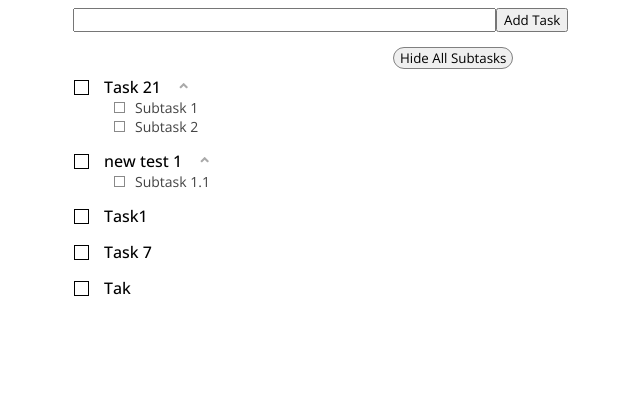
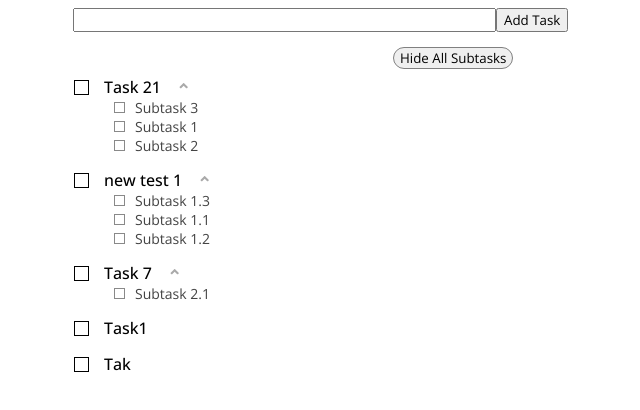
Before and after one commit to DanielPawlowicz/ToDoV2, a React (Vite) app in the folder ToDoV2/: page / in a window 1280 px wide. Both pictures are taken after a click on the button "Show All Subtasks". Shown: the top 410 px of the page, without its empty margins (317-957 px from the left). Built offline with nearby package versions, Linux system fonts and the light colour scheme; data requests are answered from the project's data file; a web font is replaced by a local one.

Commit message:
Working changing subtasks order with dnd - but without state change for now

```diff
--- a/ToDoV2/src/assets/tasks.json
+++ b/ToDoV2/src/assets/tasks.json
@@ -4,7 +4,7 @@
       "id": "28a92069-05f3-4c9b-bb83-6dd5893db996",
       "title": "Task1",
       "isChecked": false,
-      "order": 3
+      "order": 4
     },
     {
       "id": "d9797f44-1b1d-430e-b347-361c5e9f0f91",
@@ -16,7 +16,7 @@
       "id": "38eb521b-a951-41dc-8ce8-3437e0c622ca",
       "title": "Task 7",
       "isChecked": false,
-      "order": 4
+      "order": 3
     },
     {
       "id": "7014bb31-96aa-4935-bd69-4a2b9a829335",
@@ -35,22 +35,50 @@
     {
       "id": "61831e37-a279-4eb2-af8f-e391cfbcd891",
       "taskId": "d9797f44-1b1d-430e-b347-361c5e9f0f91",
-      "order": 1,
+      "order": 2,
       "title": "Subtask 1",
-      "isChecked": false
-    },
-    {
-      "id": "135e8664-34cf-45fc-8fea-1e265f1568ba",
-      "taskId": "d9797f44-1b1d-430e-b347-361c5e9f0f91",
-      "order": 2,
-      "title": "Subtask 2",
       "isChecked": false
     },
     {
       "id": "05670755-c72d-46f9-aac6-cdc8c9124da4",
       "taskId": "7014bb31-96aa-4935-bd69-4a2b9a829335",
+      "order": 2,
+      "title": "Subtask 1.1",
+      "isChecked": false
+    },
+    {
+      "id": "8a1a77e2-ad6b-4dc1-a4eb-7ee4bcf25856",
+      "taskId": "d9797f44-1b1d-430e-b347-361c5e9f0f91",
+      "order": 3,
+      "title": "Subtask 2",
+      "isChecked": false
+    },
+    {
+      "id": "d8ac696d-bf1e-4970-8e7c-957b38dd898c",
+      "taskId": "d9797f44-1b1d-430e-b347-361c5e9f0f91",
       "order": 1,
-      "title": "Subtask 1.1",
+      "title": "Subtask 3",
+      "isChecked": false
+    },
+    {
+      "id": "7adc503f-2dae-4bfd-b833-d23023f93463",
+      "taskId": "38eb521b-a951-41dc-8ce8-3437e0c622ca",
+      "order": 1,
+      "title": "Subtask 2.1",
+      "isChecked": false
+    },
+    {
+      "id": "eed196b9-fed2-4d4b-af2d-50ac63377ace",
+      "taskId": "7014bb31-96aa-4935-bd69-4a2b9a829335",
+      "order": 3,
+      "title": "Subtask 1.2",
+      "isChecked": false
+    },
+    {
+      "id": "ccd9f7bd-24c0-466e-a589-ff299a294a5d",
+      "taskId": "7014bb31-96aa-4935-bd69-4a2b9a829335",
+      "order": 1,
+      "title": "Subtask 1.3",
       "isChecked": false
     }
   ]
--- /dev/null
+++ b/ToDoV2/src/components/Subtask.jsx
@@ -0,0 +1,122 @@
+import React, { useState } from 'react';
+import styles from './Task.module.css';
+import { FaAngleDown, FaAngleUp, FaBars } from 'react-icons/fa';
+import { FaArrowRightArrowLeft } from "react-icons/fa6";
+import DialogBox from './DialogBox';
+import SubtaskForm from './SubtaskForm';
+
+import { useSortable } from '@dnd-kit/sortable';
+import { CSS } from '@dnd-kit/utilities';
+
+import { SortableContext } from '@dnd-kit/sortable';
+import { DndContext, closestCorners } from '@dnd-kit/core'
+import { arrayMove } from '@dnd-kit/sortable'
+
+const Subtask = ({ task, isSub = false, onChange, subtaskChange, showSubtasks, toggleSubtasks, deleteTask, addSubtask, updateTask, handleSubtaskDragEnd }) => {
+
+    const [isHovered, setIsHovered] = useState(false);
+    const [showDialogBox, setShowDialogBox] = useState(false);
+    const [isTaskUpdating, setIsTaskUpdating] = useState(false);
+    const [newTaskTitle, setNewTaskTitle] = useState('');
+
+    const handleMouseEnter = () => setIsHovered(true);
+    const handleMouseLeave = () => setIsHovered(false);
+
+    const handleDialogBoxShow = () => setShowDialogBox(true);
+    const handleDialogBoxHide = () => setShowDialogBox(false);
+
+    const [isSubtaskFormVisible, setIsSubtaskFormVisible] = useState(false);
+
+    const { attributes, listeners, setNodeRef, transform, transition } = useSortable({ id: task.id });
+
+    const style = {
+        transform: CSS.Transform.toString(transform),
+        transition,
+    };
+
+
+    // Handle checking/unchecking of tasks and subtasks
+    const handleCheckboxChange = (e, task) => {
+        const updatedTask = {
+            ...task,
+            isChecked: e.target.checked,
+        };
+        if (isSub) {
+            subtaskChange(updatedTask);
+        } else {
+            onChange(updatedTask);
+        }
+    };
+
+    const handleTitleChange = (e, task) => {
+        e.preventDefault();
+
+        const updatedTitle = newTaskTitle.trim() === '' ? task.title : newTaskTitle;
+
+        const updatedTask = {
+            ...task,
+            title: updatedTitle,
+        };
+
+        setIsTaskUpdating(false);
+
+        updateTask(updatedTask, isSub);
+        setNewTaskTitle('');
+    };
+
+  return (
+      <li
+          ref={setNodeRef} style={style} {...attributes}
+          className={isSub ? styles.subtask : styles.superiorTask}
+          onMouseEnter={handleMouseEnter}
+          onMouseLeave={handleMouseLeave}
+      >
+          <div className={styles.inlineContainer}>
+              <div className={styles.secondContainer}>
+                  <input
+                      type="checkbox"
+                      className={isSub ? styles.checkboxSub : styles.checkboxSup}
+                      checked={task.isChecked}
+                      onChange={(e) => handleCheckboxChange(e, task)}
+                  />
+                  {!isTaskUpdating
+                      ? <>
+                          <span onClick={() => setIsTaskUpdating(true)} className={task.isChecked ? `${styles.title_checked} ${styles.task_title}` : styles.task_title}>
+                              {task.title}
+                          </span>
+                      </>
+                      : <>
+                          <form onSubmit={(e) => handleTitleChange(e, task)}>
+                              <input type='text' defaultValue={task.title} onChange={(e) => setNewTaskTitle(e.target.value)} />
+                              <button type="submit">Save</button>
+                          </form>
+                      </>
+                  }
+                  {/* Ensure that subtasks exist before rendering the toggle button */}
+                  {Array.isArray(task.subtasks) && task.subtasks.length > 0 && (
+                      <button className={styles.toggle_button} onClick={(e) => {
+                          e.stopPropagation(); // Prevent the drag event from firing
+                          toggleSubtasks();
+                      }}>
+                          {showSubtasks ? <FaAngleUp className={styles.arrows} /> : <FaAngleDown className={styles.arrows} />}
+                      </button>
+                  )}
+              </div>
+              {isHovered && (
+                  <>
+                      <div {...listeners} className={styles.dragHandle}>
+                          <FaArrowRightArrowLeft className={styles.FaOrder} />
+                      </div>
+                      <div className={styles.barsContainer} onMouseEnter={handleDialogBoxShow} onMouseLeave={handleDialogBoxHide}>
+                          <FaBars className={styles.FaBars} />
+                          {/* <FaBars className={styles.FaBars} style={{ fontSize: 13, color: '#aaa' }} /> */}
+                          {showDialogBox && <DialogBox task={task} isSub={isSub} deleteTask={deleteTask} setIsSubtaskFormVisible={setIsSubtaskFormVisible} />}
+                      </div>
+                  </>
+              )}
+          </div>
+      </li>
+  )
+}
+
+export default Subtask
--- a/ToDoV2/src/components/Task.jsx
+++ b/ToDoV2/src/components/Task.jsx
@@ -8,8 +8,13 @@ import SubtaskForm from './SubtaskForm';
 import { useSortable } from '@dnd-kit/sortable';
 import { CSS } from '@dnd-kit/utilities';
 
+import { SortableContext } from '@dnd-kit/sortable';
+import { DndContext, closestCorners } from '@dnd-kit/core'
+import { arrayMove } from '@dnd-kit/sortable'
+import Subtask from './Subtask';
 
-const Task = ({ task, isSub = false, onChange, subtaskChange, showSubtasks, toggleSubtasks, deleteTask, addSubtask, updateTask }) => {
+
+const Task = ({ task, isSub = false, onChange, subtaskChange, showSubtasks, toggleSubtasks, deleteTask, addSubtask, updateTask}) => {
   const [isHovered, setIsHovered] = useState(false);
   const [showDialogBox, setShowDialogBox] = useState(false);
   const [isTaskUpdating, setIsTaskUpdating] = useState(false);
@@ -58,6 +63,46 @@ const Task = ({ task, isSub = false, onChange, subtaskChange, showSubtasks, togg
 
     updateTask(updatedTask, isSub);
     setNewTaskTitle('');
+  };
+
+
+  // DND subtasks
+  const handleSubtaskDragEnd = ({ active, over }) => {
+    if (!over || active.id === over.id) return;
+
+    const oldIndex = task.subtasks.findIndex((sub) => sub.id === active.id);
+    const newIndex = task.subtasks.findIndex((sub) => sub.id === over.id);
+
+    const updatedSubtasks = arrayMove(task.subtasks, oldIndex, newIndex).map((subtask, index) => ({
+      ...subtask,
+      order: index + 1,
+    }));
+
+    console.log(updatedSubtasks)
+
+    // Update parent task with reordered subtasks
+    const updatedTask = { ...task, subtasks: updatedSubtasks };
+    console.log(updatedTask)
+    saveSubtaskOrderToDatabase(updatedSubtasks); // Persist the order
+    // Here update state setTasks()
+  };
+
+  const saveSubtaskOrderToDatabase = async (subtasks) => {
+    for (const subtask of subtasks) {
+      console.log(subtask.id)
+      try {
+        await fetch(`http://localhost:8000/subtasks/${subtask.id}`, {
+          method: 'PUT',
+          headers: {
+            'Content-Type': 'application/json',
+          },
+          body: JSON.stringify(subtask),
+        });
+      } catch (error) {
+        console.error('Error updating subtask order:', error);
+      }
+      console.log("done for: " + subtask)
+    }
   };
 
 
@@ -114,9 +159,11 @@ const Task = ({ task, isSub = false, onChange, subtaskChange, showSubtasks, togg
       </div>
       {/* Render subtasks if the toggle state is true */}
       {Array.isArray(task.subtasks) && showSubtasks && (
+        <DndContext onDragEnd={handleSubtaskDragEnd} collisionDetection={closestCorners}>
+        <SortableContext items={task.subtasks.map(subtask => subtask.id)}>
           <ul>
             {task.subtasks.map((subtask) => (
-            <Task
+              <Subtask
                 key={subtask.id}
                 task={subtask}
                 isSub={true}
@@ -126,9 +173,12 @@ const Task = ({ task, isSub = false, onChange, subtaskChange, showSubtasks, togg
                 toggleSubtasks={null} // Subtasks shouldn't have a toggle button
                 deleteTask={deleteTask}
                 updateTask={updateTask}
+                handleSubtaskDragEnd={handleSubtaskDragEnd}
               />
             ))}
           </ul>
+        </SortableContext>
+        </DndContext>
       )}
       {
       isSubtaskFormVisible &&
--- a/ToDoV2/src/components/TasksList.jsx
+++ b/ToDoV2/src/components/TasksList.jsx
@@ -25,6 +25,11 @@ const TasksList = ({ tasks, taskUpdate, subtaskUpdate, deleteTask, addSubtask, u
     }));
   };
 
+
+
+
+
+
   return (
     <>
       <ControlSubtasksToggle subtasksVisibility={toggleAllSubtasksVisibility} setSubtasksVisibility={setToggleAllSubtasksVisibility}/>
--- a/ToDoV2/src/components/ToDoList.jsx
+++ b/ToDoV2/src/components/ToDoList.jsx
@@ -18,7 +18,7 @@ const ToDoList = () => {
         try {
           // Fetch tasks and subtasks from the correct endpoints
           const tasksRes = await fetch('http://localhost:8000/tasks?_sort=order&_order=asc');
-          const subtasksRes = await fetch('http://localhost:8000/subtasks');
+          const subtasksRes = await fetch('http://localhost:8000/subtasks?_sort=order&_order=asc');
 
           const tasksData = await tasksRes.json();
           const subtasksData = await subtasksRes.json();
```
Lines whose indentation alone changed are shown as unchanged.
